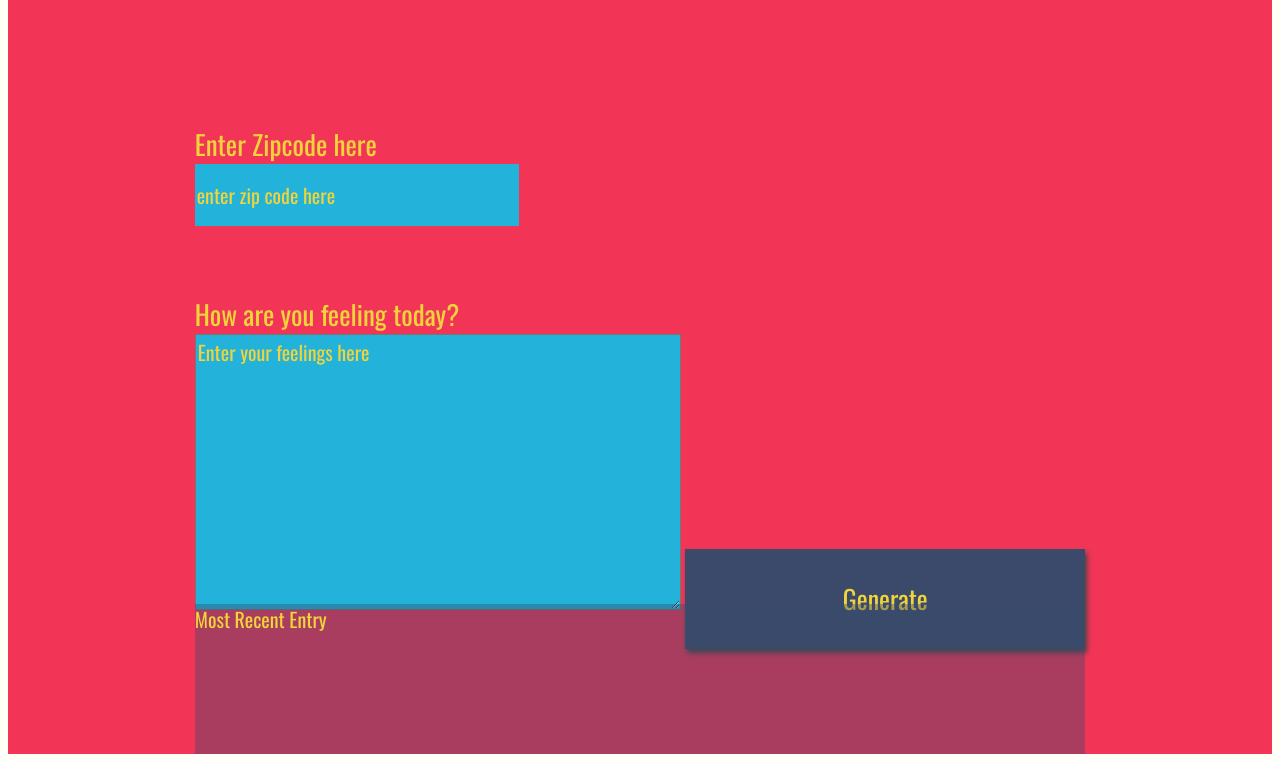
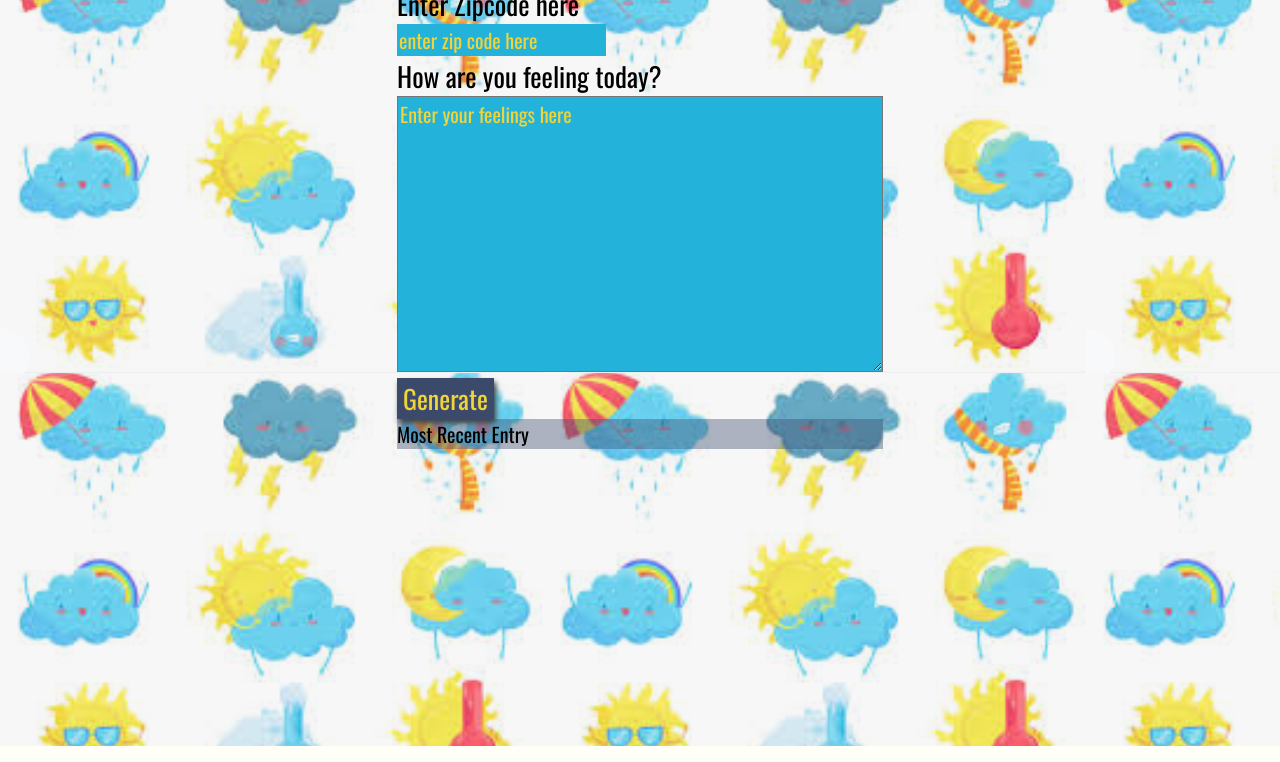
Before and after one commit to Samwoose/weather-journal-app, a plain HTML site: page website/index.html in a window 1280 px wide. Shown: the part 54-816 px from the top of the page. Drawn offline with nearby package versions, Linux system fonts and the light colour scheme; a web font is replaced by a local one.

Commit message:
Customize UI in index.html

```diff
--- a/website/index.html
+++ b/website/index.html
@@ -15,18 +15,20 @@
         <label for="zip">Enter Zipcode here</label>
         <input type="text" id="zip" placeholder="enter zip code here">
       </div>
-      <div class ="holder feel">
+      <div class ="holder_feel">
         <label for="feelings">How are you feeling today?</label>
         <textarea class= "myInput" id="feelings" placeholder="Enter your feelings here" rows="9" cols="50"></textarea>
-        <button id="generate" type = "submit"> Generate </button>
+
       </div>
+      <button id="generate" type = "submit"> Generate </button>
       <div class ="holder entry">
-        <div class = "title">Most Recent Entry</div>
+        <div class = "title">Most Recent Entry
           <div id = "entryHolder">
             <div id = "date"></div>
             <div id = "temp"></div>
             <div id = "content"></div>
           </div>
+        </div>
       </div>
     </div>
 
--- a/website/style.css
+++ b/website/style.css
@@ -1,30 +1,48 @@
 body{
     background: #fffff8;
     font-family: -apple-system, BlinkMacSystemFont, sans-serif;
+    background-image: url("image/background_image.png");
+    /* position: relative; */
+    display: flex;
+    justify-content: center;
+    align-items: center;
+
+
 }
 
+
+
 #app{
-    display: grid;
-    grid-auto-rows: minmax(150px, auto);
+    /* display: flexbox   ; */
+    /* grid-auto-rows: minmax(150px, auto); */
     /* grid-template-columns:  */
-    height:100vh;
-    background: #f23557;
-    color: #f0d43a;
-    justify-content: center;
-    grid-gap: 1em;
+    /* height:100vh; */
+    /* background: #f23557; */
+    /* color: #f0d43a; */
+    /* justify-content: center; */
+    /* left: 50%; */
+    /* grid-gap: 1em; */
     font-size: 20px;
     font-family: 'Oswald', sans-serif;
+
+
 }
 
 .holder{
 
 }
 
+
+
 .entry{
     background: rgba(59, 74, 107, .4);
 }
 
 #entryHolder{
+    text-align: center;
+}
+
+#generate{
 
 }
 
@@ -55,8 +73,8 @@ label{
 
 input{
     display:block;
-    height: 60px;
-    width: 320px;
+    /* height: 60px;
+    width: 320px; */
     background:#22b2da;
     color: #f0d43a;
     font-size: 20px;
@@ -65,8 +83,8 @@ input{
 }
 
 button{
-    width: 400px;
-    height: 100px;
+    /* width: 400px; */
+    /* height: 100px; */
     background: #3b4a6b;
     color: #f0d43a;
     font-size: 26px;
```
Also changed, not shown: website/image/background_image.png (added).
